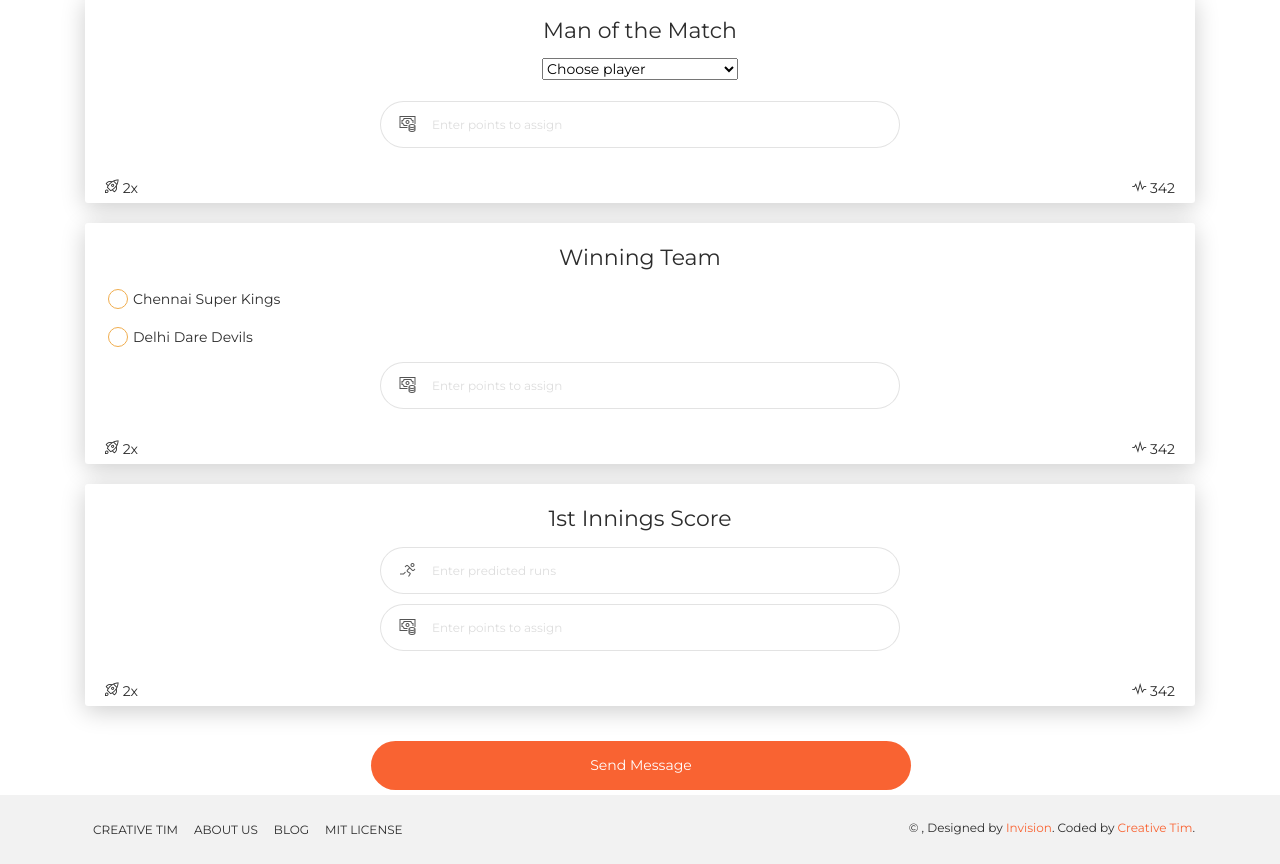
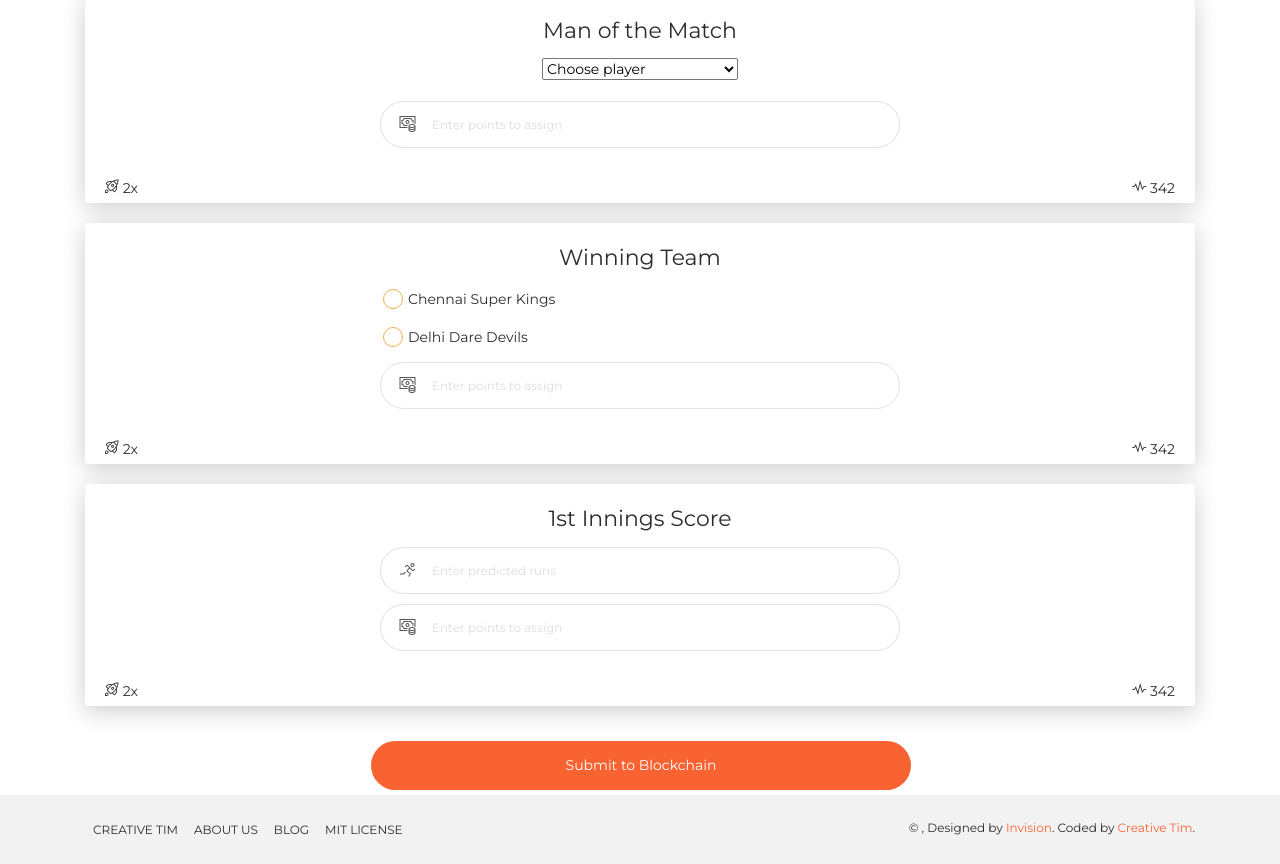
Before and after one commit to geniusmaster33/abc-ipl, an Angular app: page /matchpredict in a window 1280 px wide. Shown: the part 820-1684 px from the top of the page. Built offline with nearby package versions, Linux system fonts and the light colour scheme.

Commit message:
Minor UI fixes

```diff
--- a/src/app/component/match-predict/match-predict.component.html
+++ b/src/app/component/match-predict/match-predict.component.html
@@ -139,11 +139,14 @@
               <h5 class="card-title">
                 Winning Team
               </h5>
-
+              <div class="row">
+                <div class="col-lg-6 text-center col-md-8 ml-auto mr-auto">
                   <div *ngFor="let team of todaysTeams; let i = index" class="radio" style="text-align:left">
                     <input name="grpTossWinner" type="radio" id="fToss{{i+1}}" class="with-gap" value="{{team.teamid}}" (change)="handleEvent($event, 'tossWinnerEvent')"
                     />
                     <label for="fToss{{i+1}}">{{team.name}}</label>
+                  </div>
+                </div>
               </div>
               <div class="row">
                 <div class="col-lg-6 text-center col-md-8 ml-auto mr-auto">
@@ -222,7 +225,7 @@
       <div class="row">
         <div class="col-lg-6 text-center col-md-8 ml-auto mr-auto">
           <div class="send-button">
-            <a href="#pablo" class="btn btn-primary btn-round btn-block btn-lg">Send Message</a>
+            <a href="#pablo" class="btn btn-primary btn-round btn-block btn-lg">Submit to Blockchain</a>
           </div>
         </div>
       </div>
```
Lines whose indentation alone changed are shown as unchanged.
